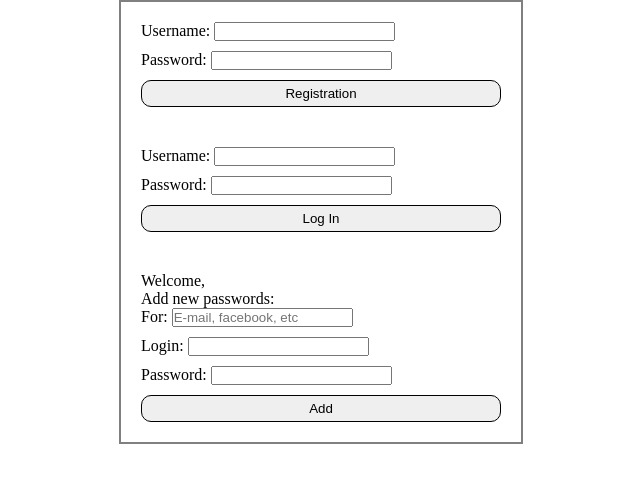
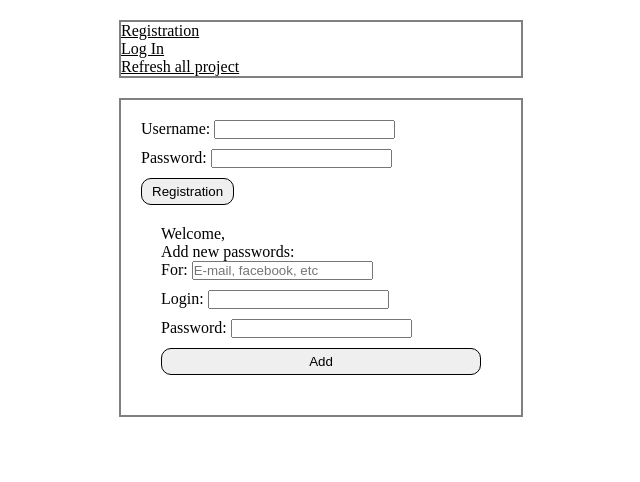
Before and after one commit to kraplex/gbsfo, a React (Create React App) app in the folder my-app/: page /dashboard in a window 1280 px wide. Shown: the top 482 px of the page, without its empty margins (319-959 px from the left). Built offline with nearby package versions, Linux system fonts and the light colour scheme.

Commit message:
code with routing

```diff
--- a/my-app/src/App/App.css
+++ b/my-app/src/App/App.css
@@ -2,5 +2,15 @@
     margin: 0 auto;
     max-width: 400px;
     border: 2px solid grey;
+}
 
+.nav {
+    list-style: none;
+    margin: 20px auto;
+    max-width: 400px;
+    border: 2px solid grey;
 }
+
+.nav li a {
+    color: black;
+}
--- a/my-app/src/App/App.js
+++ b/my-app/src/App/App.js
@@ -3,6 +3,7 @@ import "./App.css";
 import RegForm from "../RegForm/RegForm";
 import DashBoard from "../DashBoard/DashBoard";
 import LogInForm from "../LogInForm/LogInForm";
+import { BrowserRouter as Router, Switch, Route, Link } from "react-router-dom";
 
 function App() {
   if (!localStorage.getItem("database")) {
@@ -21,11 +22,35 @@ function App() {
   }
 
   return (
-    <div className="container">
-      <RegForm showName={showName}></RegForm>
-      <LogInForm showName={showName} showArr={showArr}></LogInForm>
-      <DashBoard userName={name} arr={arr} showArr={showArr}></DashBoard>
-    </div>
+    <Router>
+      <ul className="nav" >
+          <li>
+            <Link to="/">Registration</Link>
+          </li>
+          <li>
+            <Link to="/login">Log In</Link>
+          </li>
+          <li>
+            <a href="/">Refresh all project</a>
+          </li>
+        </ul>
+      <div className="container">
+        <Switch>
+          <Route path="/login">
+            <LogInForm showName={showName} showArr={showArr} name={name} arr={arr}></LogInForm>
+          </Route>
+          <Route path="/">
+            <RegForm showName={showName} showArr={showArr} name={name} arr={arr}></RegForm>
+          </Route>
+          <Route path="/dashboard">
+            <DashBoard userName={name} arr={arr} showArr={showArr} showName={showName}></DashBoard>
+          </Route>
+        </Switch>
+        {/* <RegForm showName={showName}></RegForm>
+            <LogInForm showName={showName} showArr={showArr}></LogInForm>
+            <DashBoard userName={name} arr={arr} showArr={showArr}></DashBoard> */}
+      </div>
+    </Router>
   );
 }
 
--- a/my-app/src/Input/Input.js
+++ b/my-app/src/Input/Input.js
@@ -9,6 +9,7 @@ function Input(props) {
         type={props.type || "text"}
         placeholder={props.placeholder || ""}
         value={props.value}
+        disabled={props.disabled}
         onChange={(e) => props.onChange(e.target.value)}
         onClick={props.onClick}
       />
--- a/my-app/src/List/List.js
+++ b/my-app/src/List/List.js
@@ -12,13 +12,15 @@ function ListItem({ item, onRemove, onEdit, index }) {
       <Input
         value={item.application}
         label="Application: "
+        disabled
        ></Input>
-      <Input value={item.login} label="Login: "></Input>
+      <Input value={item.login} label="Login: " disabled></Input>
       <Input
         value={item.password}
         label="Password: "
         onClick={(e) => (e.target.type = "text")}
         type="password"
+        disabled
       ></Input>
       <Button onClick={() => onEdit(index)}>Edit</Button>
       <Button onClick={() => onRemove(index)}>Remove</Button>
--- a/my-app/src/LogInForm/LogInForm.js
+++ b/my-app/src/LogInForm/LogInForm.js
@@ -2,8 +2,10 @@ import React, { useState } from "react";
 import "./LogInForm.css";
 import Input from "../Input/Input";
 import Button from "../Button/Button";
+import DashBoard from "../DashBoard/DashBoard";
+import { BrowserRouter as Router, Switch, Route, Link } from "react-router-dom";
 
-function LogInForm({ showName, showArr }) {
+function LogInForm({ showName, showArr, name, arr }) {
   const [userName, setLogin] = useState("");
   const [password, setPassword] = useState("");
 
@@ -27,6 +29,7 @@ function LogInForm({ showName, showArr }) {
   }
 
   return (
+    <Router>
       <div className="logInForm">
         <Input value={userName} label="Username: " onChange={setLogin}></Input>
         <Input
@@ -35,8 +38,21 @@ function LogInForm({ showName, showArr }) {
           label="Password: "
           onChange={setPassword}
         ></Input>
-      <Button onClick={logIn}>Log In</Button>
+        <Link to="dashboard">
+          <Button onClick={() => logIn()}>Log In</Button>
+        </Link>
+        <Switch>
+          <Route path="/dashboard">
+            <DashBoard
+              userName={name}
+              arr={arr}
+              showArr={showArr}
+              showName={showName}
+            ></DashBoard>
+          </Route>
+        </Switch>
       </div>
+    </Router>
   );
 }
 export default LogInForm;
--- a/my-app/src/RegForm/RegForm.js
+++ b/my-app/src/RegForm/RegForm.js
@@ -2,8 +2,10 @@ import React, { useState } from "react";
 import "./RegForm.css";
 import Input from "../Input/Input";
 import Button from "../Button/Button";
+import DashBoard from "../DashBoard/DashBoard"
+import { BrowserRouter as Router, Switch, Route, Link } from "react-router-dom";
 
-function RegForm({ showName }) {
+function RegForm({ showName, name, arr, showArr }) {
   const [userName, setUserName] = useState("");
   const [password, setPassword] = useState("");
 
@@ -31,16 +33,29 @@ function RegForm({ showName }) {
   }
 
   return (
+    <Router>
       <div className="regForm">
-      <Input value={userName} label="Username: " onChange={setUserName}></Input>
+        <Input
+          value={userName}
+          label="Username: "
+          onChange={setUserName}
+        ></Input>
         <Input
           type="password"
           value={password}
           label="Password: "
           onChange={setPassword}
         ></Input>
+        <Link to="/dashboard">
           <Button onClick={addUser}>Registration</Button>
+        </Link>
+        <Switch>
+          <Route path="/dashboard">
+            <DashBoard userName={name} arr={arr} showArr={showArr}></DashBoard>
+          </Route>
+        </Switch>
       </div>
+    </Router>
   );
 }
 export default RegForm;
```
Lines whose indentation alone changed are shown as unchanged.
